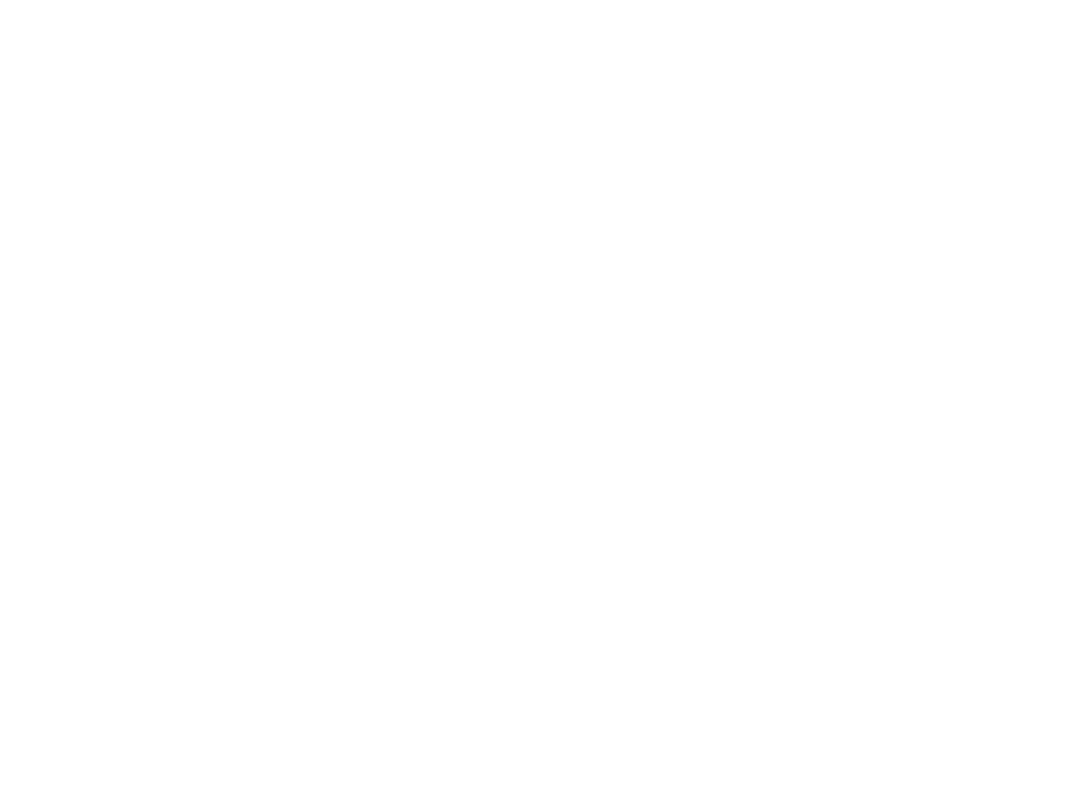
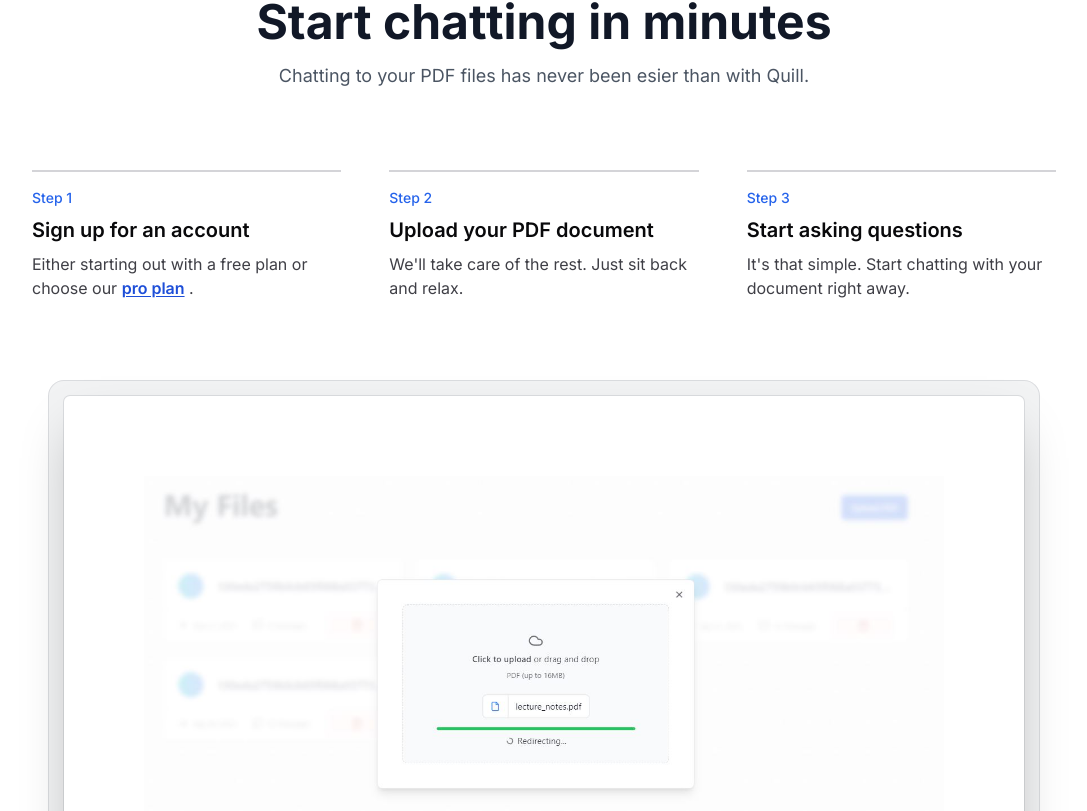
Before and after one commit to ProMehedi/docs-quill, a Next.js app: page / in a window 1280 px wide. Shown: the part 1569-2380 px from the top of the page, without its empty margins (96-1183 px from the left). Before the commit the page ends 1359 px from the top, so only its background shows below. Built offline with nearby package versions, Linux system fonts and the light colour scheme.

Commit message:
Create feature section UI

```diff
--- a/src/app/page.tsx
+++ b/src/app/page.tsx
@@ -65,6 +65,92 @@
               </div>
             </div>
           </div>
+
+          <div
+            aria-hidden='true'
+            className='pointer-events-none absolute inset-x-0 -top-40 -z-10 transform-gpu overflow-hidden blur-3xl sm:-top-80'
+          >
+            <div
+              style={{
+                clipPath:
+                  'polygon(74.1% 44.1%, 100% 61.6%, 97.5% 26.9%, 85.5% 0.1%, 80.7% 2%, 72.5% 32.5%, 60.2% 62.4%, 52.4% 68.1%, 47.5% 58.3%, 45.2% 34.5%, 27.5% 76.7%, 0.1% 64.9%, 17.9% 100%, 27.6% 76.8%, 76.1% 97.7%, 74.1% 44.1%)',
+              }}
+              className='relative left-[calc(50%-13rem)] aspect-[1155/678] w-[36.125rem] -translate-x-1/2 rotate-[30deg] bg-gradient-to-tr from-[#ff80b5] to-[#9089fc] opacity-30 sm:left-[calc(50%-36rem)] sm:w-[72.1875rem]'
+            />
+          </div>
+        </div>
+      </div>
+
+      <div className='mx-auto my-32 max-w-5xl sm:mt-56'>
+        <div className='mb-12 px-6 lg:px-8'>
+          <div className='mx-auto max-w-2xl sm:text-center'>
+            <h2 className='mt-2 font-bold text-4xl text-gray-900 sm:text-5xl'>
+              Start chatting in minutes
+            </h2>
+            <p className='mt-4 text-lg text-gray-600'>
+              Chatting to your PDF files has never been esier than with Quill.
+            </p>
+          </div>
+        </div>
+
+        <ol className='my-8 space-y-4 pt-8 md:flex md:space-x-12 md:space-y-0'>
+          <li className='md:flex-1'>
+            <div className='flex flex-col space-y-2 border-l-4 border-zinc-300 py-2 pl-4 md:border-l-0 md:border-t-2 md:pb-0 md:pl-0 md:pt-4'>
+              <span className='text-sm font-medium text-blue-600'>Step 1</span>
+              <span className='text-xl font-semibold'>
+                Sign up for an account
+              </span>
+              <span className='mt-2 text-zinc-700'>
+                Either starting out with a free plan or choose our{' '}
+                <Link
+                  href='/pricing'
+                  className='text-blue-700 underline underline-offset-2 font-semibold'
+                >
+                  pro plan
+                </Link>{' '}
+                .
+              </span>
+            </div>
+          </li>
+          <li className='md:flex-1'>
+            <div className='flex flex-col space-y-2 border-l-4 border-zinc-300 py-2 pl-4 md:border-l-0 md:border-t-2 md:pb-0 md:pl-0 md:pt-4'>
+              <span className='text-sm font-medium text-blue-600'>Step 2</span>
+              <span className='text-xl font-semibold'>
+                Upload your PDF document
+              </span>
+              <span className='mt-2 text-zinc-700'>
+                We&apos;ll take care of the rest. Just sit back and relax.
+              </span>
+            </div>
+          </li>
+          <li className='md:flex-1'>
+            <div className='flex flex-col space-y-2 border-l-4 border-zinc-300 py-2 pl-4 md:border-l-0 md:border-t-2 md:pb-0 md:pl-0 md:pt-4'>
+              <span className='text-sm font-medium text-blue-600'>Step 3</span>
+              <span className='text-xl font-semibold'>
+                Start asking questions
+              </span>
+              <span className='mt-2 text-zinc-700'>
+                It&apos;s that simple. Start chatting with your document right
+                away.
+              </span>
+            </div>
+          </li>
+        </ol>
+
+        <div className='mx-auto max-w-6xl px-6 lg:px-8'>
+          <div className='mt-16 flow-root sm:mt-24'>
+            <div className='-m-2 rounded-xl bg-gray-900/5 p-2 ring-1 ring-inset ring-gray-900/10 lg:-m-4 lg:rounded-2xl lg:p-4'>
+              <Image
+                className='rounded-md bg-white p-2 sm:p-8 md:p-20 shadow-2xl ring-1 ring-gray-900/10'
+                src='/file-upload-preview.jpg'
+                alt='file-upload-preview'
+                width={1419}
+                height={732}
+                layout='responsive'
+                quality={100}
+              />
+            </div>
+          </div>
         </div>
       </div>
     </>
```
Also changed, not shown: public/file-upload-preview.jpg (added).
